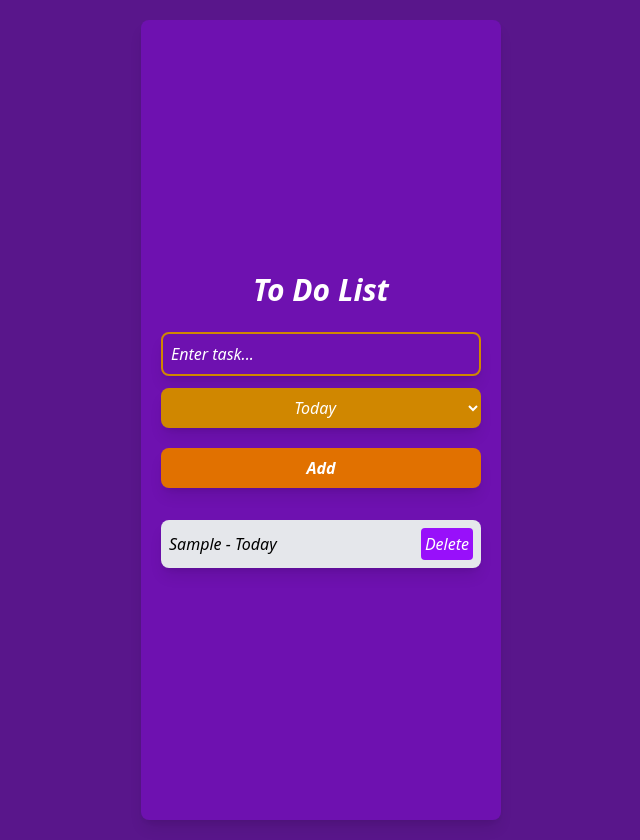
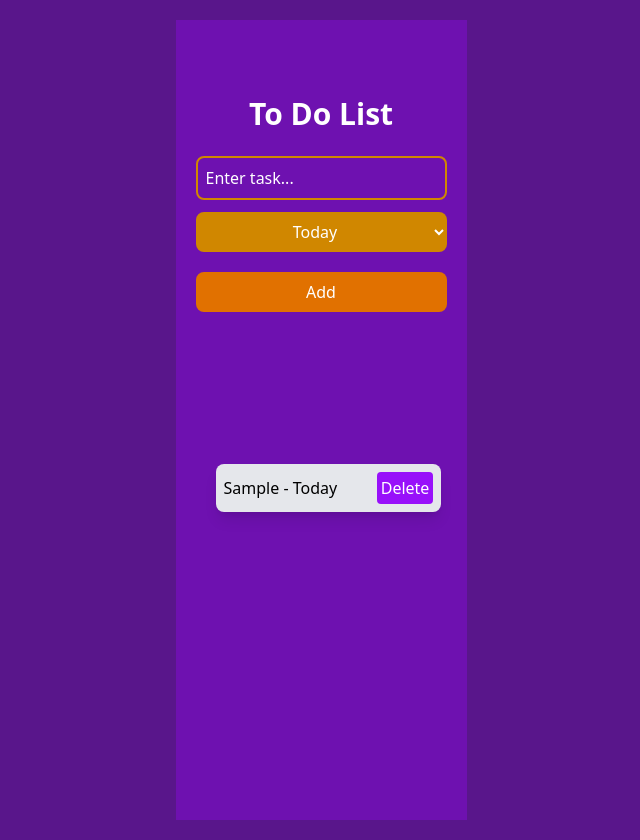
Before and after one commit to UWASEdjaria/To-do-List-by-React, a React (Vite) app: page / in a window 1280 px wide. Both pictures are taken after typing "Sample" into the empty fields and a click on the button "Add". Shown: the whole page, without its empty margins (319-959 px from the left). Built offline with nearby package versions, Linux system fonts and the light colour scheme.

Commit message:
update the readme.md and add drag and drop functionality

```diff
--- a/src/App.jsx
+++ b/src/App.jsx
@@ -1,4 +1,4 @@
-import DragAndDrop from './components/DragAndDrop';
+
 import ToDoList from './components/ToDoList';
 
 function App() {
--- a/src/components/ToDoList.jsx
+++ b/src/components/ToDoList.jsx
@@ -1,37 +1,65 @@
-
-import { useState } from 'react';
+import { useState } from "react";
 
 function ToDoList() {
   const [tasks, setTasks] = useState([]);
   const [newTask, setNewTask] = useState("");
   const [category, setCategory] = useState("Today");
+  const [draggingIndex, setDraggingIndex] = useState(null);
 
   const handleAdd = () => {
     if (!newTask.trim()) return;
-    setTasks([...tasks, { text: newTask, category }]);
-    setNewTask('');
+    const nextIndex = tasks.length;
+    setTasks([
+      ...tasks,
+      { text: newTask, category, x: 20, y: 120 + nextIndex * 80 },
+    ]);
+    setNewTask("");
   };
 
   const handleDelete = (index) => {
-    const newTasks = tasks.filter((_, i) => i !== index);
-    setTasks(newTasks);
+    setTasks(tasks.filter((_, i) => i !== index));
   };
 
   return (
-    <section className="flex flex-col justify-center items-center min-h-screen  italic bg-purple-800 rounded-lg shadow-lg transition-all duration-300 hover:scale-105 p-5">
-      <div className="w-80 flex flex-col gap-3 items-center">
-        <h1 className="text-white text-3xl font-bold text-center mb-3">To Do List</h1>
+    <section
+      className="flex flex-col justify-center items-center min-h-screen bg-purple-800 p-5 relative"
+      onMouseMove={(e) => {
+        if (draggingIndex === null) return;
+        const newTasks = [...tasks];
+
+        // Make sure item stays inside screen
+        const x = Math.min(
+          Math.max(0, e.clientX - 50),
+          window.innerWidth - 100
+        );
+        const y = Math.min(
+          Math.max(0, e.clientY - 20),
+          window.innerHeight - 60
+        );
+
+        newTasks[draggingIndex].x = x;
+        newTasks[draggingIndex].y = y;
+        setTasks(newTasks);
+      }}
+      onMouseUp={() => setDraggingIndex(null)}
+    >
+      <div className="w-full max-w-md flex flex-col gap-3 items-center">
+        <h1 className="text-white text-2xl sm:text-3xl font-bold text-center mb-3">
+          To Do List
+        </h1>
 
         <input
           type="text"
           placeholder="Enter task..."
           value={newTask}
           onChange={(e) => setNewTask(e.target.value)}
-          className="bg-transparent  border-2  text-white placeholder-white border-yellow-600 w-full p-2 rounded-lg shadow-lg transition-all duration-300 hover:scale-105"/>
+          className="bg-transparent border-2 text-white placeholder-white border-yellow-600 w-full p-2 rounded-lg"
+        />
+
         <select
           value={category}
           onChange={(e) => setCategory(e.target.value)}
-          className="w-full p-2 rounded-lg bg-yellow-600 text-center text-white hover:bg-yellow-500 shadow-lg transition-all duration-300 hover:scale-105 "
+          className="w-full p-2 rounded-lg bg-yellow-600 text-white text-center"
         >
           <option value="Today">Today</option>
           <option value="Tomorrow">Tomorrow</option>
@@ -39,23 +67,43 @@ function ToDoList() {
 
         <button
           onClick={handleAdd}
-          className="w-full p-2 mt-2 text-white italic bg-amber-600 hover:bg-amber-500 rounded-lg font-bold  shadow-lg transition-all duration-300 hover:scale-105">Add
-            </button>
+          className="w-full p-2 mt-2 text-white bg-amber-600 rounded-lg"
+        >
+          Add
+        </button>
 
-        <div className="w-full mt-5 flex flex-col gap-2">
-          {tasks.length === 0 && <p className="text-center text-white font-bold italic animate-bounce">No tasks yet</p>}
+        <div className="w-full mt-5 relative" style={{ minHeight: "400px" }}>
+          {tasks.length === 0 && (
+            <p className="text-white text-center">No tasks yet</p>
+          )}
+
           {tasks.map((task, index) => (
-        <div key={index}
-
-          className="flex justify-between italic items-center bg-gray-200 p-2 rounded-lg  shadow-lg transition-all duration-300 hover:scale-105">
-            <span>{task.text} - {task.category}</span>
-            <button
-          onClick={() => handleDelete(index)}
-          className="bg-purple-600 text-white italic p-1 rounded hover:bg-red-600">Delete</button>
+            <div
+              key={index}
+              onMouseDown={() => setDraggingIndex(index)}
+              className="flex justify-between items-center bg-gray-200 p-2 rounded-lg shadow-lg cursor-move select-none"
+              style={{
+                position: "absolute",
+                left: `${task.x}px`,
+                top: `${task.y}px`,
+                width: "90%", // responsive width
+                maxWidth: "320px", // max for larger screens
+                zIndex: draggingIndex === index ? 50 : 10,
+              }}
+            >
+              <span>
+                {task.text} - {task.category}
+              </span>
+              <button
+                onClick={() => handleDelete(index)}
+                className="bg-purple-600 text-white p-1 rounded hover:bg-red-600"
+              >
+                Delete
+              </button>
+            </div>
+          ))}
         </div>
-        ))}
       </div>
-    </div>
     </section>
   );
 }
```
Also changed, not shown: 1 other file (tests, documents, lock files or other folders).
